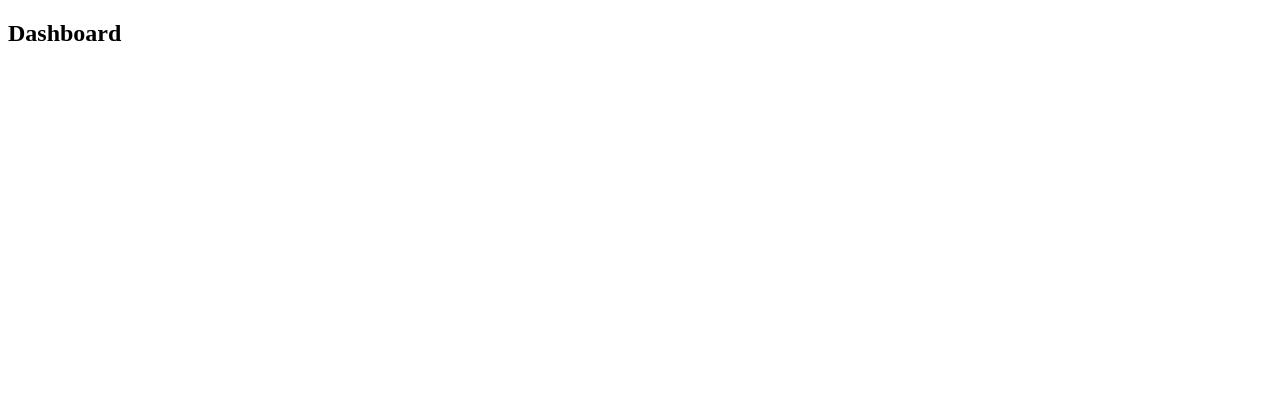
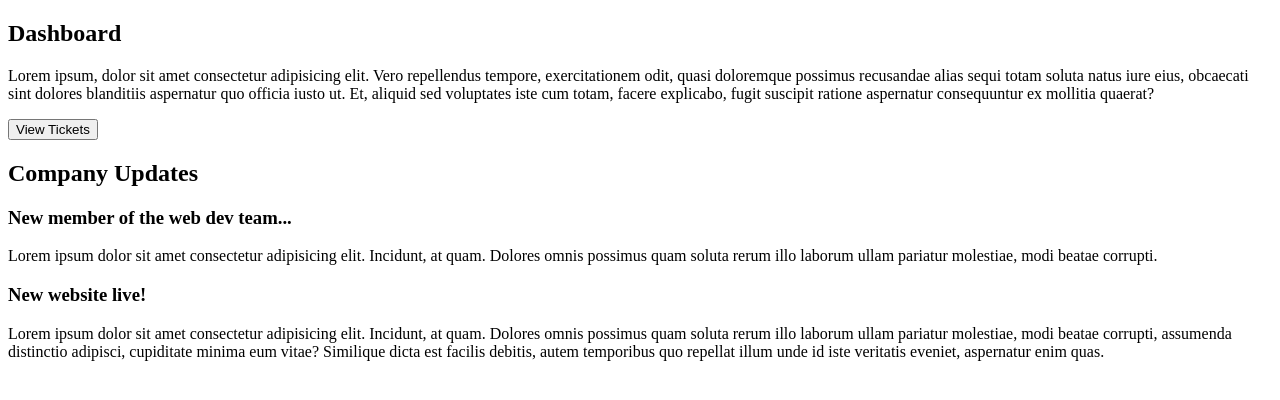
Before and after one commit to VisheshSingh/dojo-helpdesk, a Next.js app: page / in a window 1280 px wide. Shown: the top 400 px of the page. Built offline with nearby package versions, Linux system fonts and the light colour scheme.

Commit message:
add  content to homepage with buttons and cards

```diff
--- a/app/page.js
+++ b/app/page.js
@@ -1,7 +1,45 @@
+import Link from 'next/link';
+
 export default function Home() {
   return (
-    <main className=''>
+    <main>
       <h2>Dashboard</h2>
+      <p>
+        Lorem ipsum, dolor sit amet consectetur adipisicing elit. Vero
+        repellendus tempore, exercitationem odit, quasi doloremque possimus
+        recusandae alias sequi totam soluta natus iure eius, obcaecati sint
+        dolores blanditiis aspernatur quo officia iusto ut. Et, aliquid sed
+        voluptates iste cum totam, facere explicabo, fugit suscipit ratione
+        aspernatur consequuntur ex mollitia quaerat?
+      </p>
+
+      <div className='flex justify-center my-8'>
+        <Link href='/tickets'>
+          <button className='btn-primary'>View Tickets</button>
+        </Link>
+      </div>
+
+      <h2>Company Updates</h2>
+
+      <div className='card'>
+        <h3>New member of the web dev team...</h3>
+        <p>
+          Lorem ipsum dolor sit amet consectetur adipisicing elit. Incidunt, at
+          quam. Dolores omnis possimus quam soluta rerum illo laborum ullam
+          pariatur molestiae, modi beatae corrupti.
+        </p>
+      </div>
+      <div className='card'>
+        <h3>New website live!</h3>
+        <p>
+          Lorem ipsum dolor sit amet consectetur adipisicing elit. Incidunt, at
+          quam. Dolores omnis possimus quam soluta rerum illo laborum ullam
+          pariatur molestiae, modi beatae corrupti, assumenda distinctio
+          adipisci, cupiditate minima eum vitae? Similique dicta est facilis
+          debitis, autem temporibus quo repellat illum unde id iste veritatis
+          eveniet, aspernatur enim quas.
+        </p>
+      </div>
     </main>
   );
 }
```
